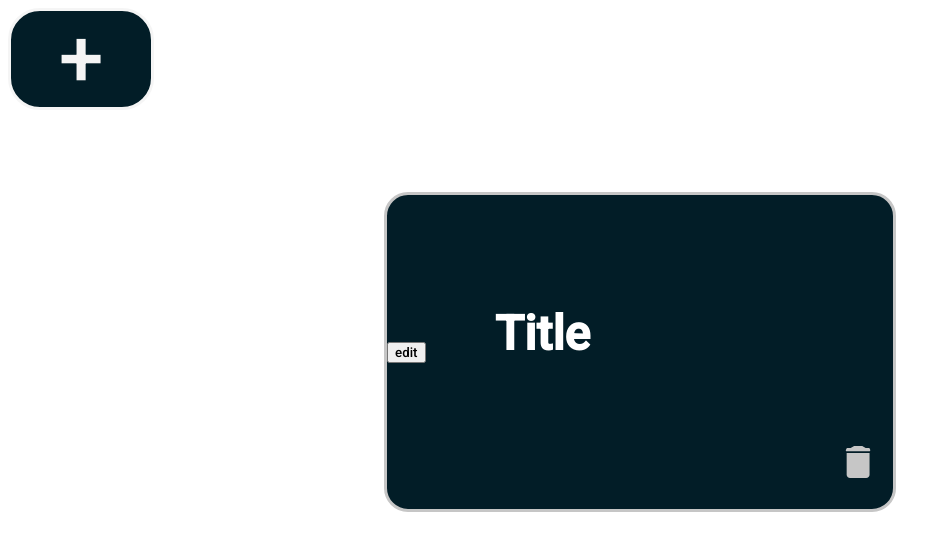
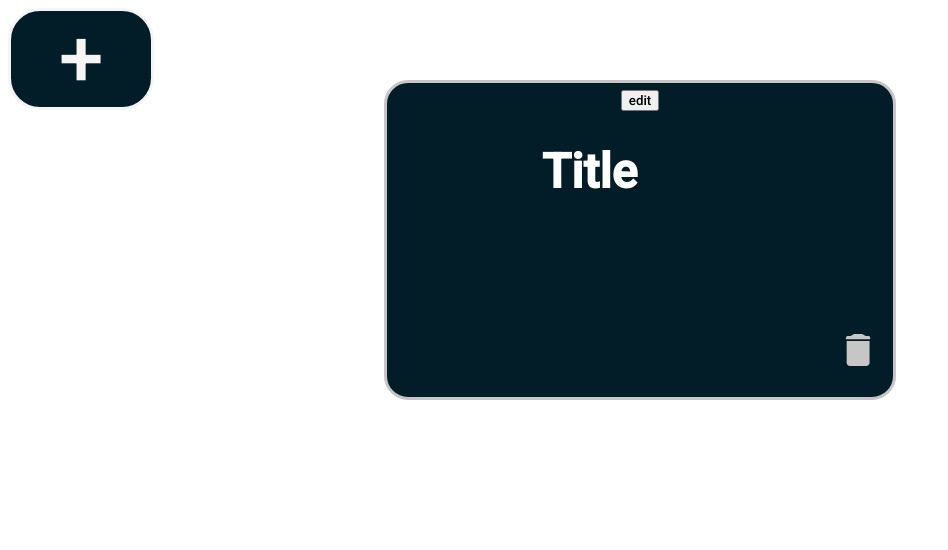
Before and after one commit to ota200/flashcards, a React (Create React App) app: page / in a window 1280 px wide. Both pictures are taken after a click on the button "create a new card". Shown: the top 550 px of the page, without its empty margins (0-948 px from the left). Built offline with nearby package versions, Linux system fonts and the light colour scheme.

Commit message:
UI and github page update soon

```diff
--- a/src/App.css
+++ b/src/App.css
@@ -34,7 +34,6 @@
     position: absolute;
     -webkit-backface-visibility: hidden;
     backface-visibility: hidden;
-    display:flex;
     width:100%;
     height: 100%;
     overflow-wrap: break-word;
@@ -151,3 +150,11 @@
 
 
 }
+
+#base {
+    display: flex;
+    flex-direction: column;
+    height:80%;
+    overflow: scroll;
+
+}
--- a/src/Componets/Cards.jsx
+++ b/src/Componets/Cards.jsx
@@ -23,8 +23,8 @@ const Card = (props) =>{
 
   }
 
+
   const editMode = () =>{
-
 
     if (num3 === "true"){
       setNum3("false")
@@ -56,6 +56,10 @@ const Card = (props) =>{
 
   }
 
+  const double = (e) =>{
+    alert("ehiohoihjreoihrorhoirhoire")
+  }
+
 
   /*const editTitle = <input id="front-card-text" type="text" onChange={props.titlechange} placeholder="Add your title"   wrap="soft" maxlength="20" onMouseEnter={enter} onMouseLeave={leave} ></input>
 
@@ -69,12 +73,13 @@ const Card = (props) =>{
   return (
 
     <div className="container" onClick={flip} >
+
       <div className="center" id={num}>
 
         <div className="front" id="front-card">
           <button onClick={editMode} onMouseEnter={enter} onMouseLeave={leave}>edit</button>
 
-          <h1 contenteditable={num3} onChange={props.titlechange} onMouseEnter={enter} onMouseLeave ={leave}>Title</h1>
+          <h1 contenteditable={num3} onChange={props.titlechange} onDoubleClick={editMode} onMouseEnter={enter} onMouseLeave ={leave}>Title</h1>
 
           <p onClick={props.click}><svg className="trash" viewBox="0 0 54 68" xmlns="http://www.w3.org/2000/svg">
 <path d="M2.91699 14.6388H51.5558V60.9999C51.5558 64.8659 48.4218 67.9999 44.5558 67.9999H9.917C6.05101 67.9999 2.91699 64.8658 2.91699 60.9999V14.6388Z" fill="#C6C6C6"/>
@@ -90,7 +95,7 @@ const Card = (props) =>{
 
 
 
-          <button onClick={editMode} onMouseEnter={enter} onMouseLeave={leave}>edit</button>
+          <button onClick={editMode} onMouseEnter={enter} onMouseLeave={leave} onDoubleClick={editMode}>edit</button>
 
           <p onClick={props.click}><svg className="trash" viewBox="0 0 54 68" fill="none" xmlns="http://www.w3.org/2000/svg">
 <path d="M2.91699 14.6388H51.5558V60.9999C51.5558 64.8659 48.4218 67.9999 44.5558 67.9999H9.917C6.05101 67.9999 2.91699 64.8658 2.91699 60.9999V14.6388Z" fill="#C6C6C6"/>
@@ -101,6 +106,7 @@ const Card = (props) =>{
 
 
       </div>
+
     </div>
   );
 }
```
Also changed, not shown: 1 other file (tests, documents, lock files or other folders).
